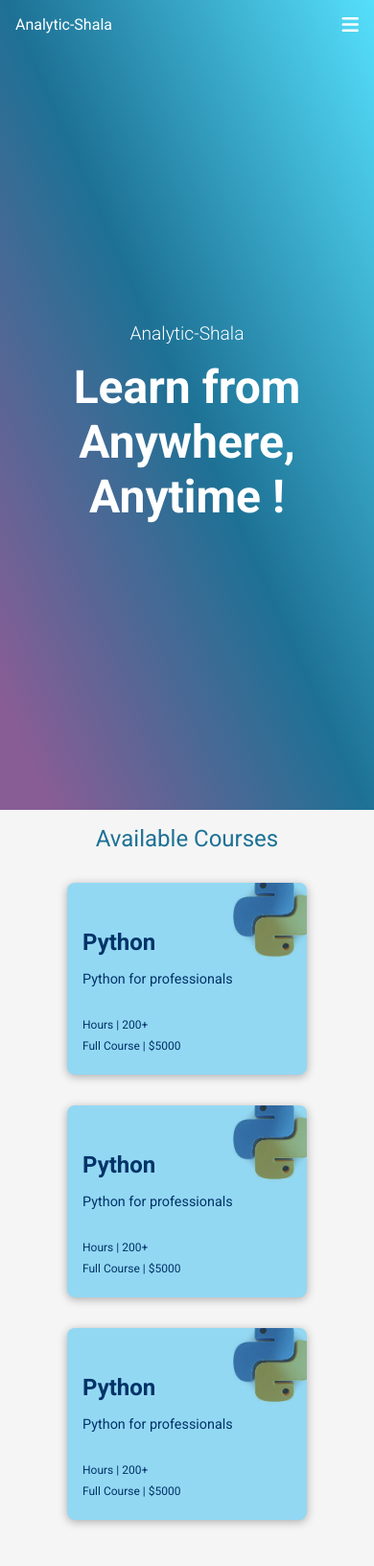
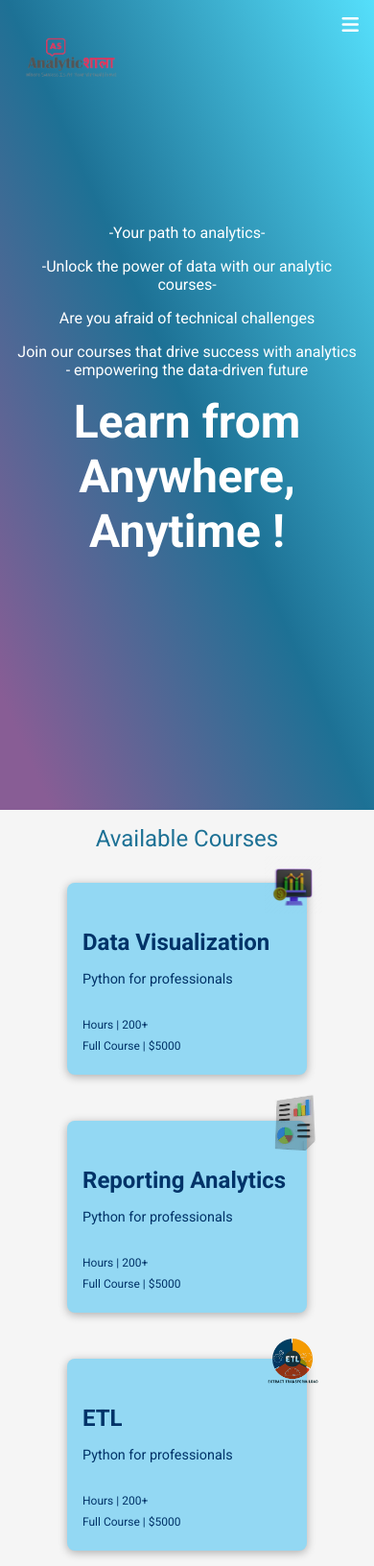
Before and after one commit to SonuAkhtar/static_site, a plain HTML site: page index.html in a window 390 px wide. Shown: the top 1632 px of the page at 96% size. Drawn offline with Linux system fonts and the light colour scheme.

Commit message:
logo added, cards updated

```diff
--- a/index.html
+++ b/index.html
@@ -14,10 +14,14 @@
   </head>
   <body>
     <!-- Hero Section  -->
-    <section class="section_container hero">
+    <section id="hero" class="section_container hero">
       <div class="section_wrapper hero">
         <nav>
-          <div class="nav_logo">Analytic-Shala</div>
+          <div class="logo">
+            <a href="#hero">
+              <img src="./assets/analyticshala.logo.png" alt="logo" />
+            </a>
+          </div>
           <div class="nav_icons">
             <i class="fa-solid fa-bars" onclick="navIconClick('burger')"></i>
             <i
@@ -46,7 +50,15 @@
         </nav>
 
         <div class="hero_main">
-          <div class="hero_logo">Analytic-Shala</div>
+          <p>-Your path to analytics-</p>
+          <p>-Unlock the power of data with our analytic courses-</p>
+          <p>Are you afraid of technical challenges</p>
+          <p>
+            Join our courses that drive success with analytics - empowering the
+            data-driven future
+          </p>
+
+          <!-- <div class="hero_logo">Analytic-Shala</div> -->
           <div class="hero_header">Learn from <br />Anywhere, Anytime !</div>
         </div>
       </div>
@@ -66,9 +78,50 @@
           <div class="courses_cards">
             <div class="courses_card">
               <div class="courses_card_img">
-                <img src="./assets/python-logo.jfif" alt="python-img" />
+                <img
+                  src="./assets/data-visualization.png"
+                  alt="visualization-img"
+                />
               </div>
-              <div class="courses_card_title">Python</div>
+              <div class="courses_card_title">Data Visualization</div>
+              <div class="courses_card_info">Python for professionals</div>
+
+              <div class="course_detail">
+                <div class="course_detail_hours">
+                  <span>Hours</span> | <span>200+</span>
+                </div>
+                <div class="course_detail_price">
+                  <span>Full Course</span> | <span>$5000</span>
+                </div>
+                <div class="course_detail_btn">
+                  <button>Learn More</button>
+                </div>
+              </div>
+            </div>
+            <div class="courses_card">
+              <div class="courses_card_img">
+                <img src="./assets/report-analytics.jfif" alt="reporting-img" />
+              </div>
+              <div class="courses_card_title">Reporting Analytics</div>
+              <div class="courses_card_info">Python for professionals</div>
+
+              <div class="course_detail">
+                <div class="course_detail_hours">
+                  <span>Hours</span> | <span>200+</span>
+                </div>
+                <div class="course_detail_price">
+                  <span>Full Course</span> | <span>$5000</span>
+                </div>
+                <div class="course_detail_btn">
+                  <button>Learn More</button>
+                </div>
+              </div>
+            </div>
+            <div class="courses_card">
+              <div class="courses_card_img">
+                <img src="./assets/etl-imagee.png" alt="etl-img" />
+              </div>
+              <div class="courses_card_title">ETL</div>
               <div class="courses_card_info">Python for professionals</div>
 
               <div class="course_detail">
@@ -104,9 +157,28 @@
             </div>
             <div class="courses_card">
               <div class="courses_card_img">
-                <img src="./assets/python-logo.jfif" alt="python-img" />
+                <img src="./assets/excel-vba.webp" alt="vba-img" />
               </div>
-              <div class="courses_card_title">Python</div>
+              <div class="courses_card_title">Excel VBA</div>
+              <div class="courses_card_info">Python for professionals</div>
+
+              <div class="course_detail">
+                <div class="course_detail_hours">
+                  <span>Hours</span> | <span>200+</span>
+                </div>
+                <div class="course_detail_price">
+                  <span>Full Course</span> | <span>$5000</span>
+                </div>
+                <div class="course_detail_btn">
+                  <button>Learn More</button>
+                </div>
+              </div>
+            </div>
+            <div class="courses_card">
+              <div class="courses_card_img">
+                <img src="./assets/tableau.png" alt="tableau-img" />
+              </div>
+              <div class="courses_card_title">Tableau</div>
               <div class="courses_card_info">Python for professionals</div>
 
               <div class="course_detail">
@@ -189,9 +261,9 @@
             <img src="./assets/contact-img.svg" alt="contact_img" />
           </div>
           <div class="contact_main_right">
-            <form class="contact_form">
-              <input type="text" placeholder="Enter your name" />
-              <input type="email" placeholder="Enter your email" />
+            <form class="contact_form" onsubmit="handleSubmit()">
+              <input id="name" type="text" placeholder="Enter your name" />
+              <input id="email" type="email" placeholder="Enter your email" />
               <textarea
                 name="message"
                 id="message"
@@ -211,7 +283,13 @@
     <!-- Footer Section  -->
     <section id="footer" class="section_container footer">
       <div class="section_wrapper footer">
-        <div class="footer_top">Analytic-Shala</div>
+        <div class="footer_top">
+          <div class="logo">
+            <a href="#hero">
+              <img src="./assets/analyticshala.logo.png" alt="logo" />
+            </a>
+          </div>
+        </div>
         <div class="footer_middle">
           <div class="footer_middle_left">
             <div class="footer_middle_left_solution">
@@ -245,7 +323,11 @@
 
           <div class="footer_middle_right">
             <div class="shape">
-              <div class="shape_logo">Analytic-Shala</div>
+              <div class="logo">
+                <a href="#hero">
+                  <img src="./assets/analyticshala.logo.png" alt="logo" />
+                </a>
+              </div>
             </div>
             <div class="social_icons">
               <i class="fa-brands fa-linkedin"></i>
--- a/script.js
+++ b/script.js
@@ -29,3 +29,9 @@ const closeMenu = () => {
   navBar.classList.add("inactive");
   navBarLinks.forEach((link) => link.classList.add("inactive"));
 };
+
+// Handle form click
+const handleSubmit = () => {
+  e.preventDefault();
+  debugger;
+};
--- a/style.css
+++ b/style.css
@@ -63,9 +63,14 @@ html {
   justify-content: space-between;
 }
 
-.nav_logo {
+.logo {
   cursor: pointer;
   z-index: 999;
+}
+
+.logo img {
+  width: 120px;
+  object-fit: cover;
 }
 
 .nav_links {
@@ -110,7 +115,7 @@ html {
 }
 
 .hero_main {
-  height: 100%;
+  height: 70%;
   width: 100%;
   display: flex;
   align-items: center;
@@ -120,10 +125,10 @@ html {
   gap: 1rem;
 }
 
-.hero_logo {
+/* .hero_logo {
   font-weight: 300;
   font-size: 1.2rem;
-}
+} */
 
 .hero_header {
   font-size: 3rem;
@@ -148,7 +153,7 @@ html {
   display: flex;
   justify-content: center;
   flex-wrap: wrap;
-  column-gap: 3rem;
+  gap: 3rem;
 }
 
 .courses_card {
@@ -160,7 +165,6 @@ html {
   height: 200px;
   width: 250px;
   padding: 2rem 1rem;
-  overflow: hidden;
   cursor: pointer;
   transition: all 0.5s ease;
 }
@@ -170,12 +174,16 @@ html {
   transition: all 0.5s ease;
 }
 
+.courses_card:hover .course_detail_btn {
+  transform: scale(1);
+}
+
 .courses_card_img {
   position: absolute;
-  top: -1rem;
-  right: -1rem;
-  height: 100px;
-  width: 100px;
+  top: -1.75rem;
+  right: -1.75rem;
+  height: 75px;
+  width: 75px;
   mix-blend-mode: multiply;
 }
 
@@ -211,6 +219,8 @@ html {
   display: flex;
   align-items: center;
   justify-content: center;
+  transform: scale(0);
+  transition: all 0.5s ease;
 }
 
 .course_detail_btn button {
@@ -218,7 +228,7 @@ html {
   padding: 0.75rem 1rem;
   width: 100%;
   max-width: 150px;
-  border-radius: 1rem;
+  border-radius: 0.75rem;
   border: none;
   outline: none;
   cursor: pointer;
@@ -229,7 +239,7 @@ html {
 }
 
 .course_detail_btn button:hover {
-  background-color: #8ebeca;
+  background-color: #2582aa;
 }
 
 /* AboutUs Section */
@@ -427,15 +437,15 @@ textarea::placeholder {
 
 .section_wrapper.footer {
   color: #f5f5f5;
+  padding: 1rem 0;
 }
 
 .footer_top {
   width: 100%;
-  padding: 1rem 0;
 }
 
 .footer_middle {
-  padding: 1rem 0;
+  padding: 1rem 0 2rem 0;
   display: flex;
   justify-content: space-between;
 }
@@ -472,7 +482,7 @@ textarea::placeholder {
   border-radius: 2rem 0 2rem 0;
 }
 
-.footer_middle_right .shape .shape_logo {
+.footer_middle_right .shape .logo {
   position: absolute;
   top: 50%;
   left: 50%;
@@ -517,7 +527,6 @@ textarea::placeholder {
   display: flex;
   align-items: center;
   justify-content: space-between;
-  padding: 1rem 0;
   font-size: 0.75rem;
   font-weight: 300;
 }
@@ -549,7 +558,13 @@ textarea::placeholder {
 
   /* Courses Section */
   .courses_cards {
-    gap: 2rem;
+    gap: 3rem;
+  }
+
+  .courses_card_img {
+    right: -1rem;
+    height: 60px;
+    width: 60px;
   }
 
   /* AboutUs Section */
```
Also changed, not shown: assets/analyticshala.logo.png (added), assets/data-etl.png (added), assets/data-visualization.png (added), assets/etl-image.png (added), assets/etl-imagee.png (added), assets/excel-vba.webp (added), assets/report-analytics.jfif (added), assets/tableau.png (added), 1 other file.
